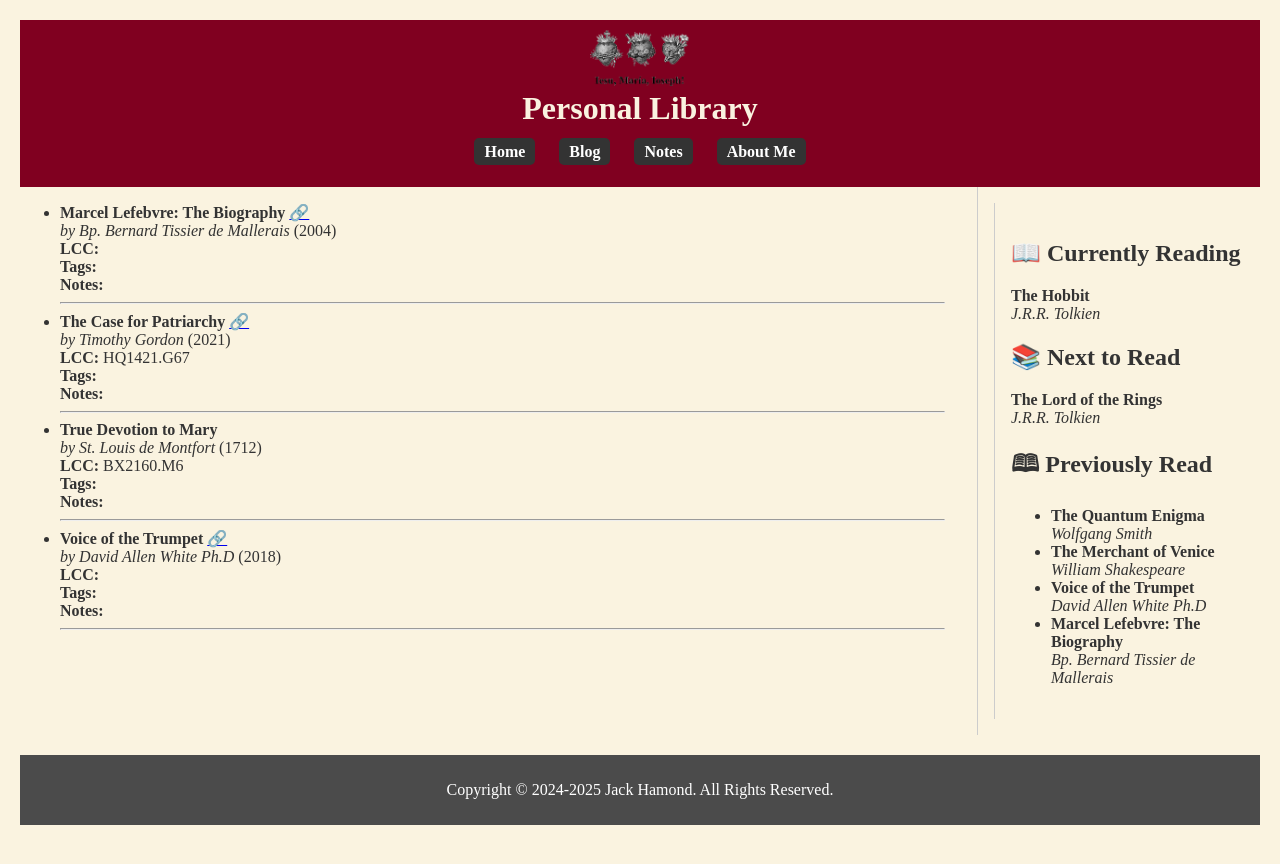
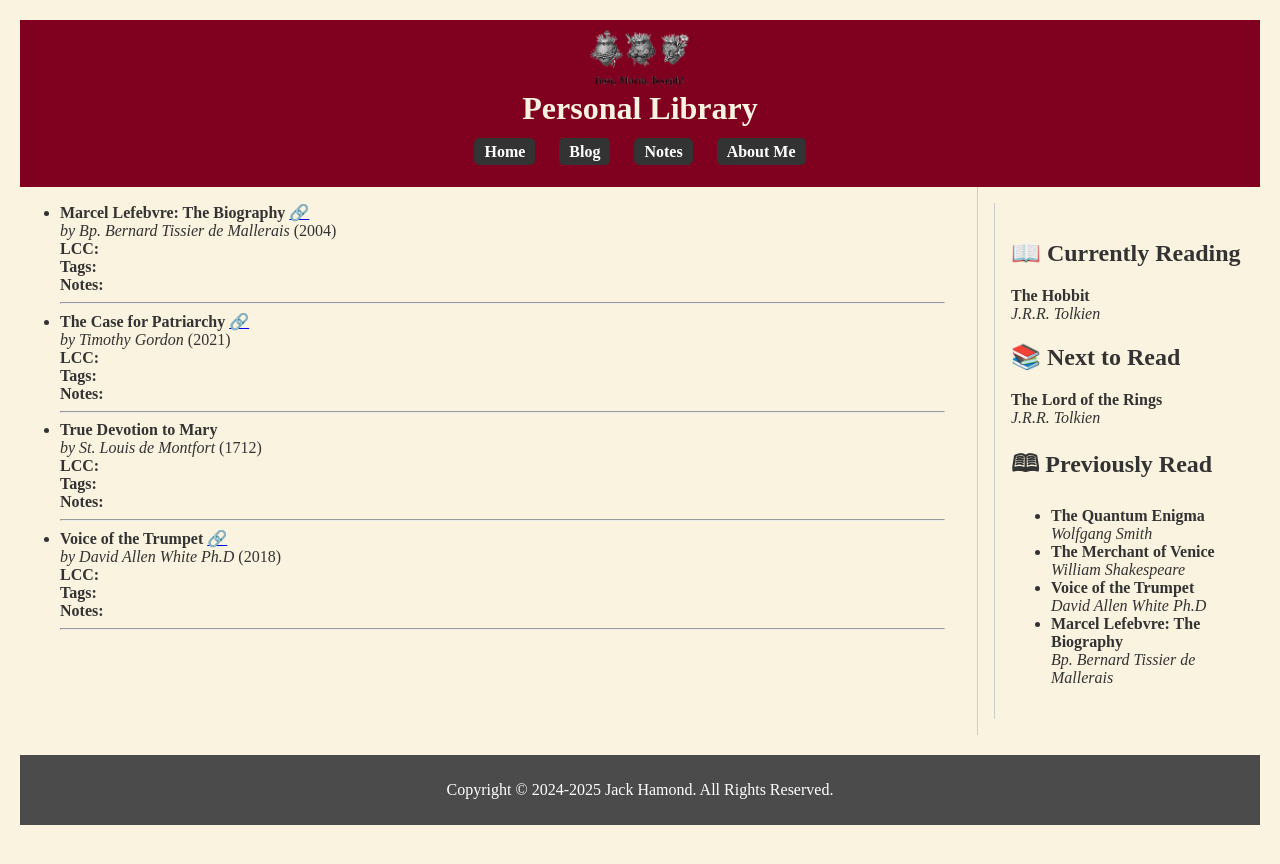
Before and after one commit to jackhamond/jackhamond.github.io, a Jekyll site: the page built from indices/library.md, in a window 1280 px wide. Shown: the top 864 px of the page. Built offline with Jekyll 4.4.1, drawn with Linux system fonts in a browser that asks for light colours.

Commit message:
Update library.yml

```diff
--- a/_data/library.yml
+++ b/_data/library.yml
@@ -1,26 +1,18 @@
 - title: "Marcel Lefebvre: The Biography"
   author: "Bp. Bernard Tissier de Mallerais"
   published: 2004
-  lcc:
-  tags:
   link: "https://angeluspress.org/products/marcel-lefebvre-biography"
 
 - title: "The Case for Patriarchy"
   author: "Timothy Gordon"
   published: 2021
-  lcc: HQ1421.G67
-  tags: [ ]
   link: "https://www.timothyjgordon.com/publications#comp-l6wmo2ea"
 
 - title: "True Devotion to Mary"
   author: "St. Louis de Montfort"
   published: 1712
-  lcc: BX2160.M6
-  tags: [ ]
 
 - title: "Voice of the Trumpet"
   author: "David Allen White Ph.D"
   published: 2018
-  lcc:
-  tags:
   link: "https://stmarcelinitiative.org/product/the-voice-of-the-trumpet/"
```
